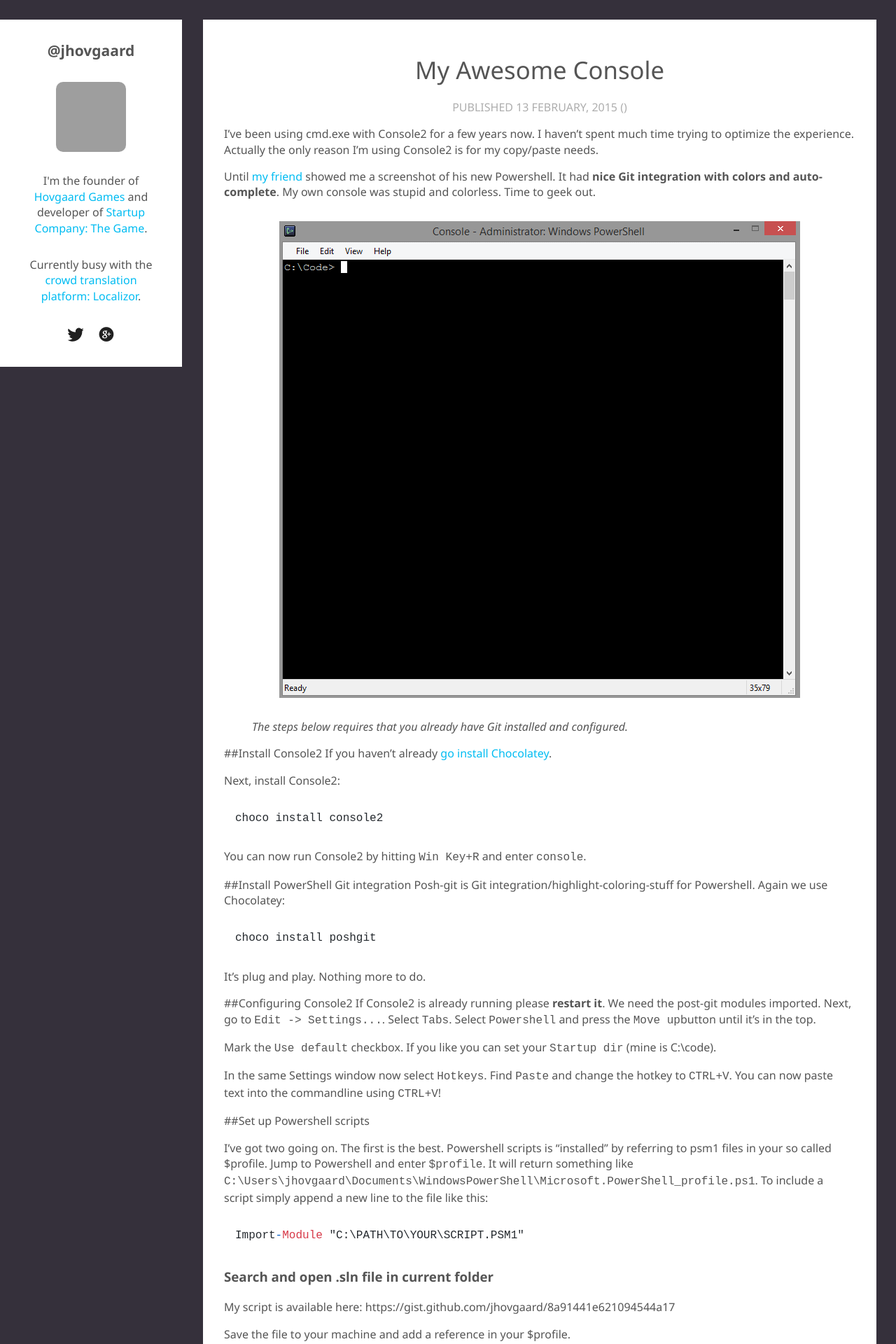
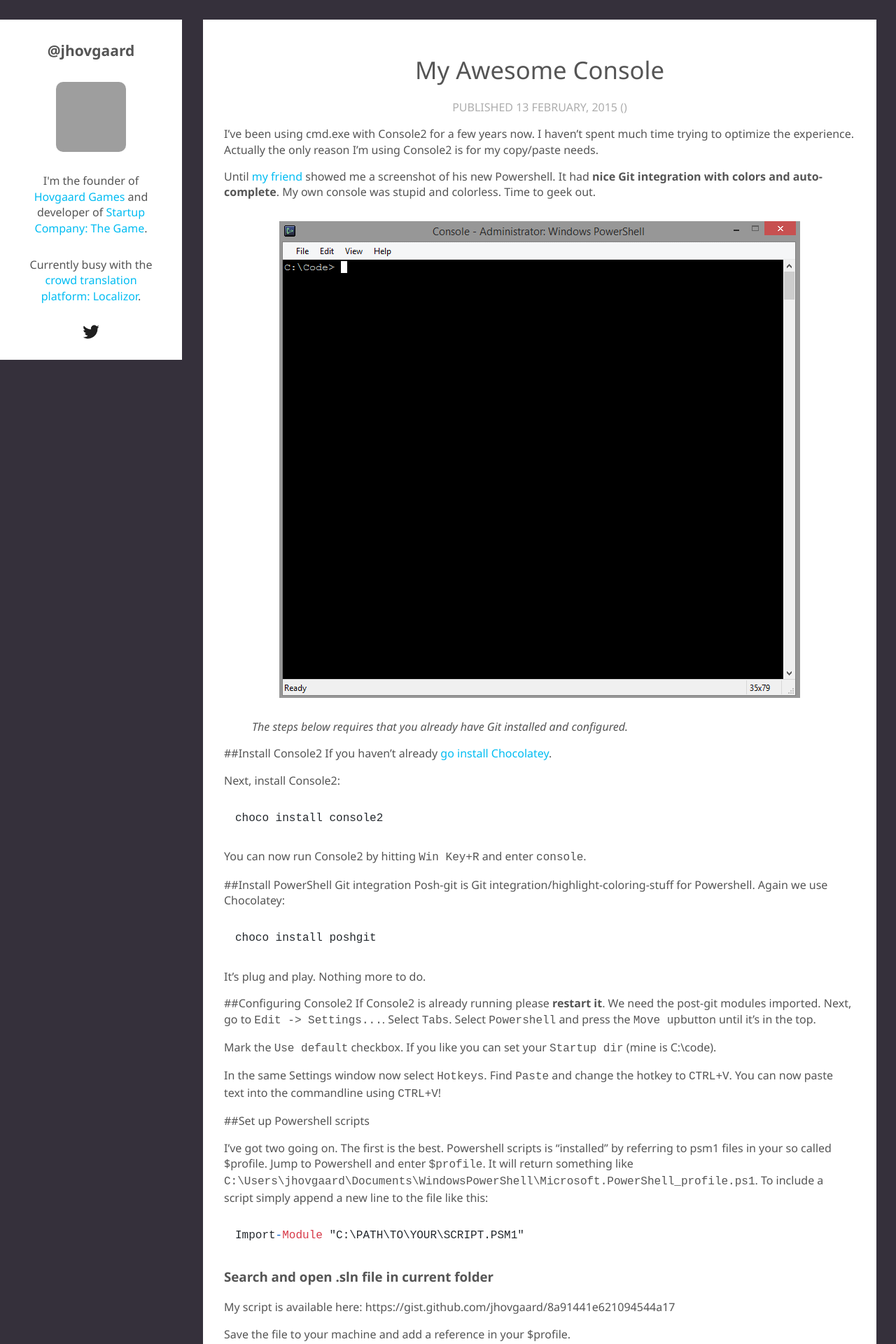
Before and after one commit to jhovgaard/jhovgaard.github.io, a Jekyll site: the page built from index.html, in a window 1280 px wide. Shown: the top 1920 px of the page at 70% size. Built offline with Jekyll 4.4.1, drawn with Linux system fonts in a browser that asks for light colours; nearby versions of some CDN libraries; a script that is not in the unit is left out; the list of posts is cut into pages by our own code; comment, search, counter and statistics services are not loaded; grey boxes are pictures that could not be loaded.

Commit message:
Update layout.html

```diff
--- a/_layouts/layout.html
+++ b/_layouts/layout.html
@@ -24,7 +24,6 @@
 			<p>Currently busy with the <a href="https://www.localizor.io" target="_blank">crowd translation platform: Localizor</a>.
 			</p>
 			<a href="http://twitter.com/jhovgaard" target="_blank"><img src="/img/twitter.png" alt="jhovgaard on Twitter" /></a>
-			<a href="https://plus.google.com/117486218076846928759" target="_blank" rel="author"><img src="/img/gplus.png" alt="jhovgaard on Google Plus" style="margin-left:15px; position: relative; top:1px;" /></a>
 		</div>
 
 		<!-- Main content -->
```
